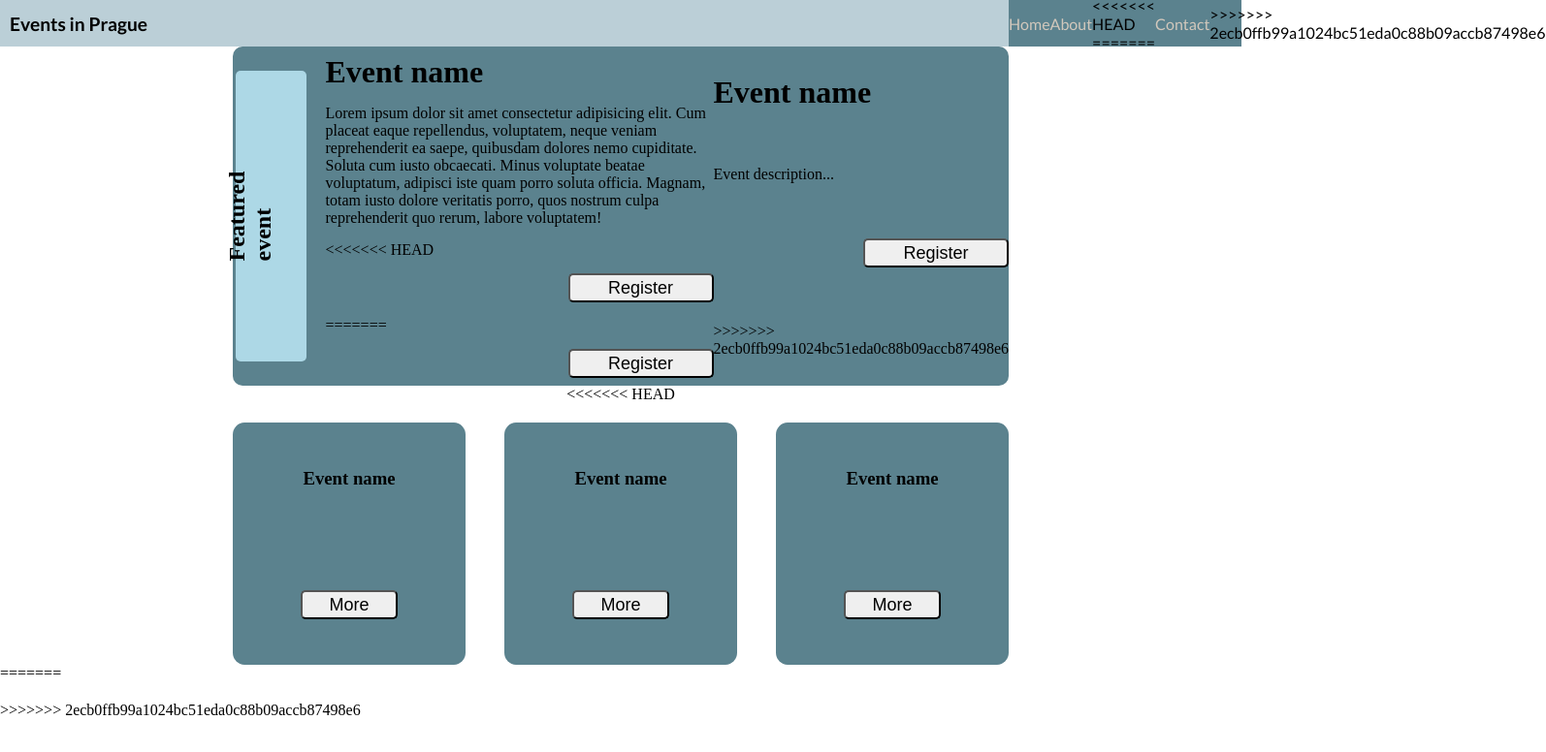
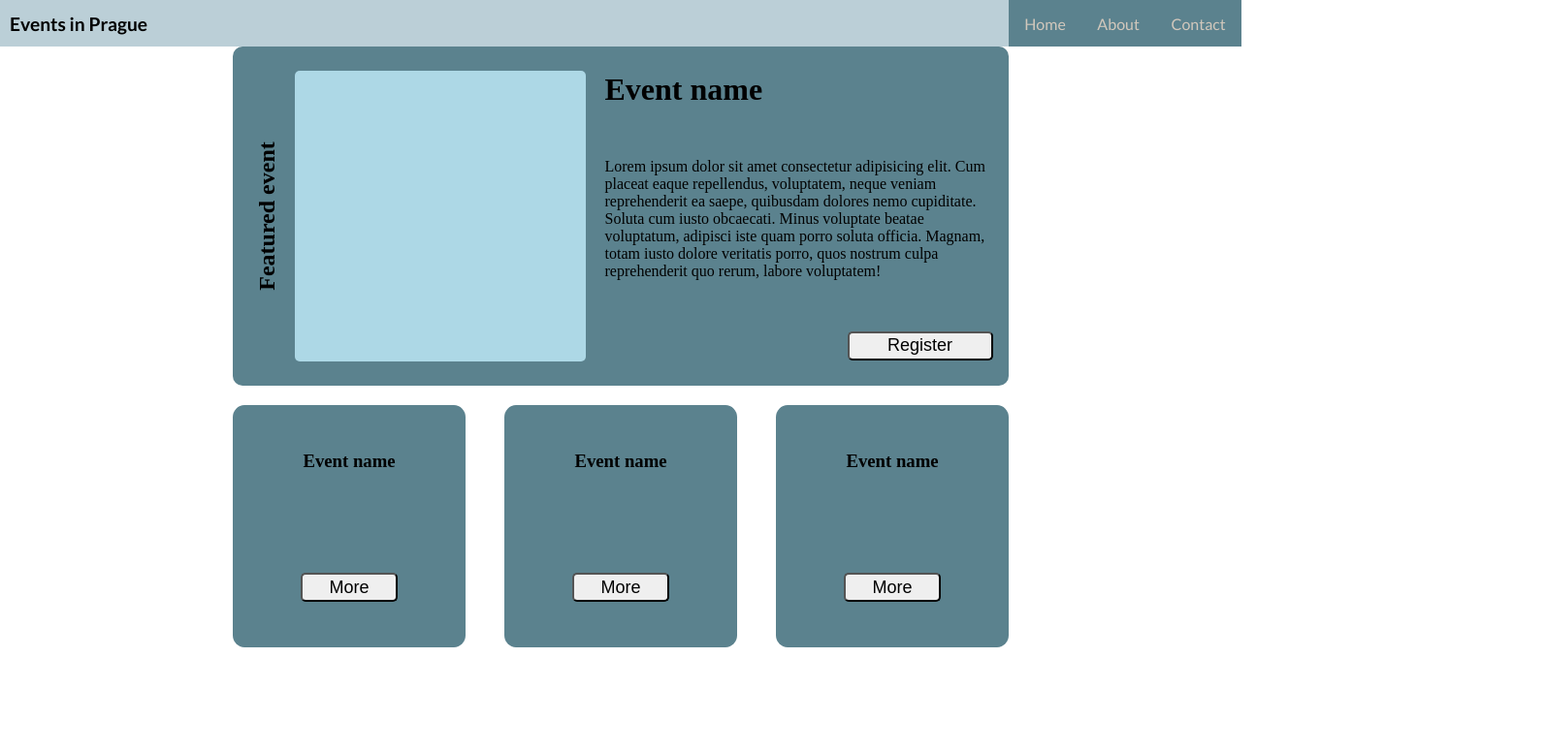
Before and after one commit to LouCyanCoder/hackathon-project-event-registration, a website: page src/index.html in a window 1280 px wide. Shown: the whole page at 97% size, 1594 px wide, since content can reach past the window. Drawn offline with nearby package versions, Linux system fonts and the light colour scheme; files that its build step writes are made by us from their sources.

Commit message:
fixed merge

```diff
--- a/src/index.html
+++ b/src/index.html
@@ -23,10 +23,7 @@
       <nav>
         <a href="#">Home</a>
         <a href="#">About</a>
-<<<<<<< HEAD
-=======
         <a href="#">Contact</a>
->>>>>>> 2ecb0ffb99a1024bc51eda0c88b09accb87498e6
       </nav>
     </header>
 
@@ -50,22 +47,13 @@
               porro soluta officia. Magnam, totam iusto dolore veritatis porro,
               quos nostrum culpa reprehenderit quo rerum, labore voluptatem!
             </p>
-<<<<<<< HEAD
             <button class="btn--register" id="myBtn">Register</button>
-=======
-            <button class="btn--register">Register</button>
           </div>
 
-          <div class="container__feat--content">
-            <h2>Event name</h2>
-            <p>Event description...</p>
-            <button class="btn--register">Register</button>
->>>>>>> 2ecb0ffb99a1024bc51eda0c88b09accb87498e6
-          </div>
+
         </article>
 
         <!-- container for other events -->
-<<<<<<< HEAD
         <article class="container__events">
           <div class="container__events--box">
             <h3>Event name</h3>
@@ -114,10 +102,6 @@
           </div>
         </div>
       </div>
-=======
-        <article class="container__events"></article>
-      </section>
->>>>>>> 2ecb0ffb99a1024bc51eda0c88b09accb87498e6
     </main>
   </body>
 </html>
```
